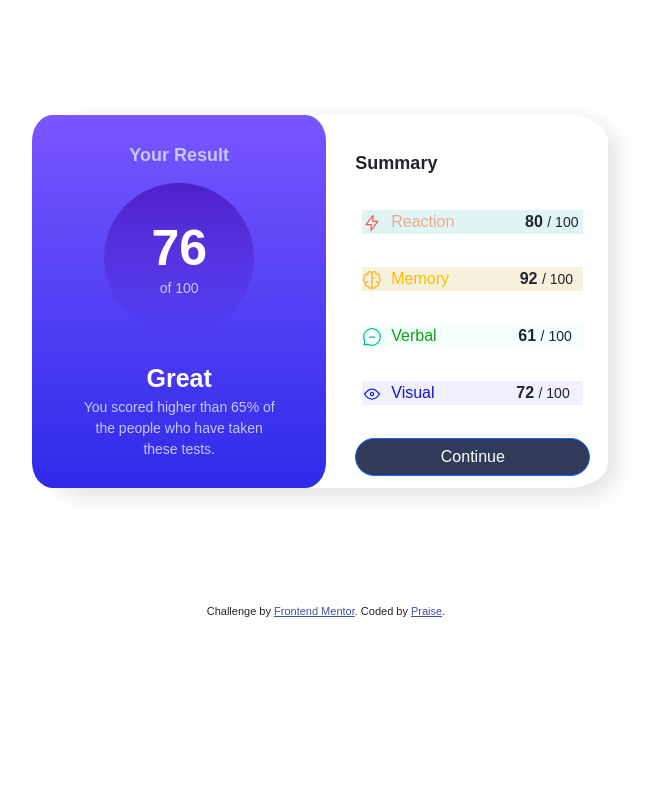
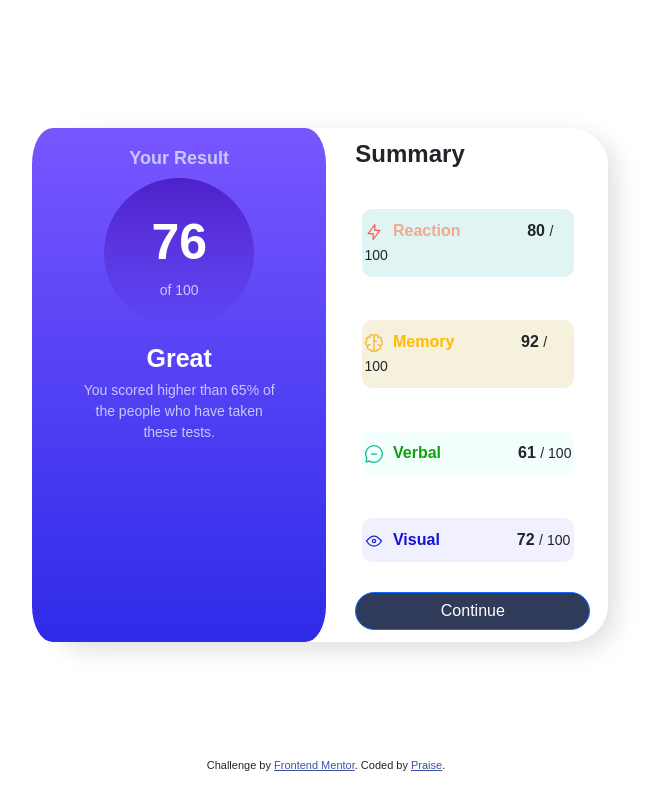
Before and after one commit to Praise-A/result-summary, a plain HTML site: page results-summary-component-main/results-summary-component-main/index.html in a window 1280 px wide. Shown: the whole page, without its empty margins (314-964 px from the left). Drawn offline with nearby package versions, Linux system fonts and the light colour scheme.

Commit message:
Add files via upload

```diff
--- a/results-summary-component-main/results-summary-component-main/index.html
+++ b/results-summary-component-main/results-summary-component-main/index.html
@@ -16,24 +16,22 @@
 
 </head>
 <body>
-  <section class="result-container">
+  <main class="result-container">
     <div class="row">
-      <div class="col-md-6 score-background">
-        <p class="result-tag">Your Result</p>
+      <section class="col-md-6 left">
+        <h4 class="result-tag">Your Result</h4>
 
         <div class="score-circle">
-          <div>
             <p class="result-score">76</p>
             <p class="of-100">of 100</p>
-          </div>
         </div>
-        <p class="great">Great</p>
+        <h3 class="great">Great</h3>
         <p class="desc">You scored higher than 65% of the people who have taken these tests.</p>
-      </div>
+      </section>
 
 
-      <div class="col col-md-6">
-        <p class="summary">Summary</p>
+      <section class="col col-md-6 right">
+        <h4 class="summary">Summary</h4>
         <div class="item reaction">
           <img src="./assets/images/icon-reaction.svg" alt=".">
           <span class="d-react">Reaction</span>
@@ -62,10 +60,10 @@
         </div>
 
         <button class="btn btn-primary">Continue</button>
-      </div>
+      </section>
     </div>
 
-  </section>
+  </main>
 
   <div class="attribution">
     Challenge by <a href="https://www.frontendmentor.io?ref=challenge" target="_blank">Frontend Mentor</a>.
--- a/results-summary-component-main/results-summary-component-main/result-summ.css
+++ b/results-summary-component-main/results-summary-component-main/result-summ.css
@@ -25,15 +25,18 @@ p{
     display: flexbox;
     margin-left: 28%;
     margin-right: 28%;
-    margin-top: 9%;
+    margin-top: 10%;
     margin-bottom: 9%;
     box-shadow: 8px 8px 25px rgb(225, 223, 223);
 }
 
-.score-background {
+.left {
     background-image: linear-gradient(hsl(252, 100%, 67%), hsl(241, 81%, 54%));
     border-radius: 7%;
     text-align: center;
+    padding: 20px;
+    display: flex;
+    flex-direction: column;
 }
 
 .score-circle {
@@ -41,9 +44,10 @@ p{
     height: 150px;
     width: 150px;
     display: flex;
+    flex-direction: column;
+    margin-bottom: 15px;
     margin-left: auto;
     margin-right: auto;
-    margin-top: -5%;
     background-image: linear-gradient(hsla(256, 72%, 46%, 1), hsla(241, 72%, 46%, 0));
     justify-content: center;
     align-items: center;
@@ -57,11 +61,11 @@ p{
 }
 
 .great {
-    font-weight: 600;
+    font-weight: 700;
     font-size: 25px;
     color: white;
-    margin-top: 10%;
-    margin-bottom: 0%;
+    margin-top: 0%;
+    margin-bottom: 3%;
     text-align: center;
 }
 
@@ -86,15 +90,18 @@ p{
     color: white;
     font-weight: 800;
     font-size: 50px;
-    display: inline;
-    margin-bottom: 0%;
+    margin: 0;
 }
 .of-100 {
     color: hsl(241, 100%, 89%);
-    display: block;
     font-size: 14px;
     font-weight: 500;
-    margin-top: -15%;
+    margin: 0;
+}
+
+.right {
+    display: flex;
+    flex-direction: column;
 }
 
 .summary {
@@ -103,6 +110,12 @@ p{
 
 .item {
     margin: 14% 3%;
+    justify-content: space-between;
+    border-radius: 10px;
+    font-weight: 700;
+    margin-bottom: 10px;
+    padding: 10px 2px;
+    width: 90%;
 }
 
 .reaction {
@@ -159,7 +172,9 @@ p{
 
 
 .btn-primary {
+    margin-top: 20px;
+    font-weight: 500;
     width: 100%;
-    border-radius: 3.125rem;
+    border-radius: 20px;
     background-color: hsl(224, 30%, 27%);
 }
```
Also changed, not shown: 1 other file.
